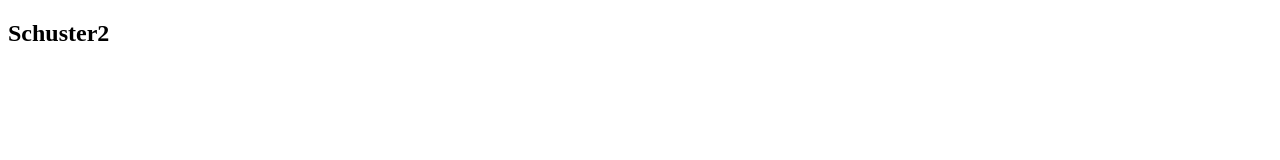
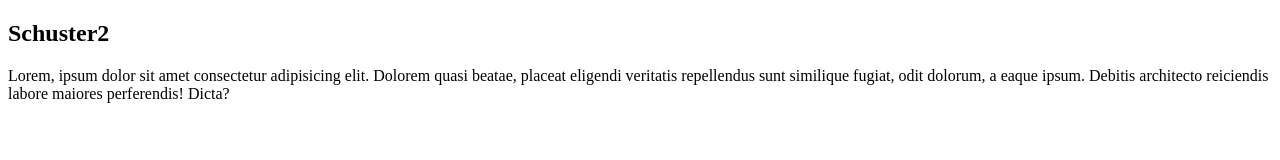
Before and after one commit to Jugyeu/schuster2, a plain HTML site: page index.html in a window 1280 px wide. Drawn offline with Linux system fonts and the light colour scheme.

Commit message:
přidán první odstavec

```diff
--- a/index.html
+++ b/index.html
@@ -6,5 +6,9 @@
 </head>
 <body>
     <h2>Schuster2</h2>
+
+    <p>Lorem, ipsum dolor sit amet consectetur adipisicing elit. Dolorem quasi beatae, placeat eligendi veritatis
+        repellendus sunt similique fugiat, odit dolorum, a eaque ipsum. Debitis architecto reiciendis labore maiores
+        perferendis! Dicta?</p>
 </body>
 </html>
```
